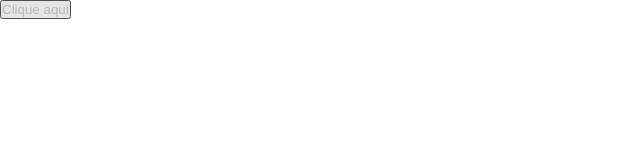
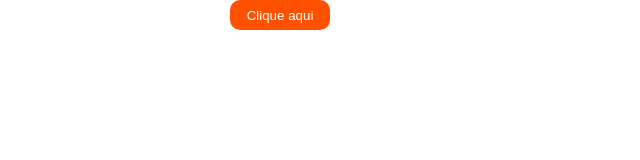
Before and after one commit to Leowins01/Private, a plain HTML site: page index.html in a window 1280 px wide. Shown: the whole page, without its empty margins (0-640 px from the left). Drawn offline with Linux system fonts and the light colour scheme.

Commit message:
Update style.css

```diff
--- a/style.css
+++ b/style.css
@@ -30,3 +30,14 @@ h1 {
 strong {
     font-family: Arial, Helvetica, sans-serif;
 }
+button {
+    border-radius: 10px;
+    width: 100px;
+    margin-left: 230px;
+    background-color: rgb(255, 81, 0);
+    border: none;
+    color: white;
+    height: 30px;
+    cursor: pointer;
+    margin-bottom: 50px;
+}
```
